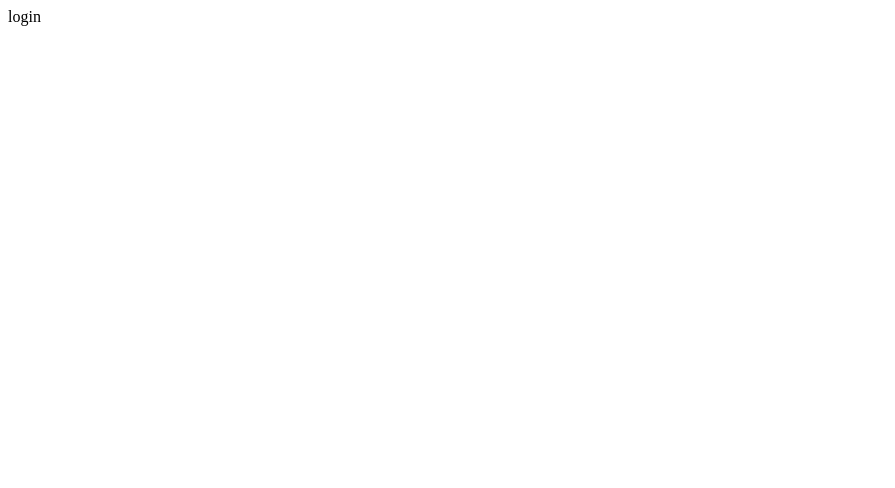
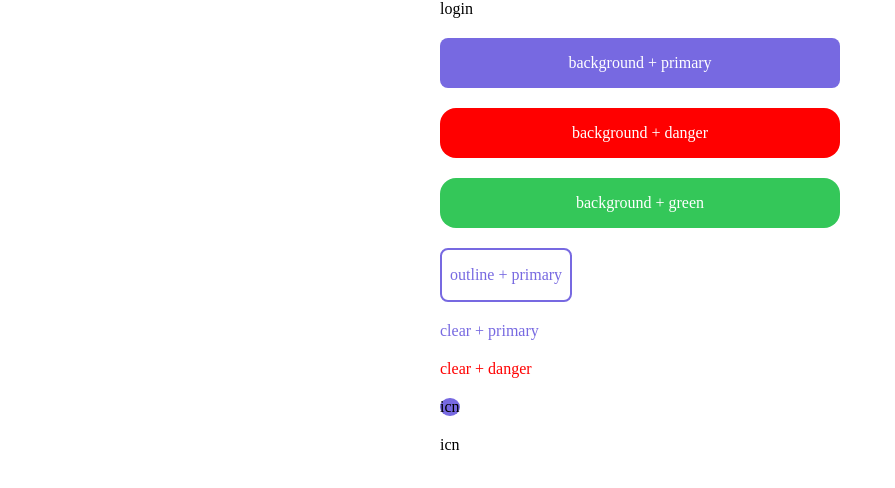
Before and after one commit to afisovvlad/chat-frontend-3, a Next.js app: page /login in a window 1280 px wide. Shown: the top 488 px of the page, without its empty margins (0-895 px from the left). Built offline with nearby package versions, Linux system fonts and the light colour scheme.

Commit message:
add button component, README file, add one rules for stylelint

```diff
--- a/app/(login)/layout.module.scss
+++ /dev/null
@@ -1,3 +0,0 @@
-.a {
-	display: inline;
-}
--- a/app/(login)/layout.tsx
+++ /dev/null
@@ -1,15 +0,0 @@
-interface IChildren {
-	children: React.ReactNode;
-}
-
-export default function Layout({ children }: IChildren) {
-	return (
-		<html lang='ru'>
-			<head></head>
-
-			<body>
-				<main className='main'>{children}</main>
-			</body>
-		</html>
-	);
-}
--- /dev/null
+++ b/app/layout.tsx
@@ -0,0 +1,19 @@
+import '@/app/styles/index.scss';
+
+export default function RootLayout({
+	children
+}: {
+	children: React.ReactNode;
+}) {
+	return (
+		<html
+			lang='ru'
+			// className={`${roboto.variable} ${openSans.variable} ${montserrat.variable} ${alumniSans.variable}`}
+		>
+			<head></head>
+			<body>
+				<main className='main'>{children}</main>
+			</body>
+		</html>
+	);
+}
--- a/src/app/styles/reset.scss
+++ b/src/app/styles/reset.scss
@@ -99,3 +99,7 @@ legend {
 input[type='file'] {
 	max-width: 100%;
 }
+
+.clear {
+	margin: 0;
+}
--- a/src/app/styles/variables/variables.scss
+++ b/src/app/styles/variables/variables.scss
@@ -1,26 +1,55 @@
-$primary-color: #7769e1;
-$danger-color: #f00;
+:root {
+	// width
+	--width-md: 768px;
+	--width-lg: 1200px;
+	--width-xl: 1440px;
 
-// используется в выбранном чате
-$primary-color: #615aa399;
+	// colors
 
-// используется для кнопки при поступающем звонке
-$green-color: #34c759;
+	--white-color: #fff;
+	--color-red: #f00;
+	--color-violet-50: #f5f6f880;
+	--color-violet-500: #7769e1;
 
-// используется при текущем звонке в шапке
-$green-light-color: #27c840;
+	// используется в выбранном чате
+	// --color-violet-600: #e4e4e4;
+	--color-violet-800: #615aa399;
 
-// используется в сообщении от себя
-$green-pale-color: #d8f5f0;
+	// используется в сообщении от себя
+	--color-green-100: #d8f5f0;
 
-// используется в основном для шрифта
-$gray-color: #747474;
+	// используется для кнопки при поступающем звонке
+	--color-green-300: #34c759;
 
-// используется в основном для шрифта
-$black-color: #1c1c1e;
+	// используется при текущем звонке в шапке
+	--color-green-500: #27c840;
 
-// используется в основном для кнопок
-$disabled-light-color: #e4e4e4;
-$disabled-dark-color: #c5c5c5;
+	// используется в основном для границ
+	--color-gray-50: #eee;
 
-$white-color: #fff;
+	// используется в основном для кнопок
+	--color-gray-200: #c5c5c5;
+	--color-gray-100: #e4e4e4;
+
+	// используется в основном для шрифта
+	--color-gray-500: #747474;
+
+	// используется в основном для заголовков
+	--color-black: #1c1c1e;
+
+	--color-primary: var(--color-violet-500);
+	--header-background: var(--color-violet-50);
+	--background-primary: var(--color-violet-50);
+	--foreground-primary: var(--color-black); // цвет заголовков
+	--foreground-secondary: var(--color-gray-500); // цвет текста
+
+	// font
+	--font-size-14: 14px;
+	--font-size-18: 18px;
+	--font-size-16: 16px;
+	--font-size-24: 24px;
+	--font-size-32: 32px;
+	--font-size-34: 34px;
+	--sidebar-width: 48px;
+	--header-height: 60px;
+}
--- /dev/null
+++ b/src/pages/Login/Login.module.scss
@@ -0,0 +1,7 @@
+.Login {
+	margin: auto;
+	display: flex;
+	flex-direction: column;
+	gap: 20px;
+	max-width: 400px;
+}
--- a/src/pages/Login/Login.tsx
+++ b/src/pages/Login/Login.tsx
@@ -1,7 +1,80 @@
+import {
+	Button,
+	ButtonColor,
+	ButtonSize,
+	ButtonTheme
+} from '@/shared/ui/Button/Button';
+import { ReactNode } from 'react';
+import cls from './Login.module.scss';
+
 interface LoginProps {
 	className?: string;
+	children?: ReactNode;
 }
 
-export const Login = ({ className }: LoginProps) => {
-	return <div className=''>login</div>;
+export const Login = ({ className, children }: LoginProps) => {
+	return (
+		<div className={cls.Login}>
+			login
+			{children}
+			<Button
+				theme={ButtonTheme.BACKGROUND}
+				color={ButtonColor.PRIMARY}
+				size={ButtonSize.L}
+			>
+				background + primary
+			</Button>
+			<Button
+				theme={ButtonTheme.BACKGROUND}
+				color={ButtonColor.DANGER}
+				size={ButtonSize.L}
+				callBtn
+			>
+				background + danger
+			</Button>
+			<Button
+				theme={ButtonTheme.BACKGROUND}
+				color={ButtonColor.GREEN}
+				size={ButtonSize.L}
+				callBtn
+			>
+				background + green
+			</Button>
+			<Button
+				theme={ButtonTheme.OUTLINE}
+				color={ButtonColor.PRIMARY}
+				size={ButtonSize.S}
+			>
+				outline + primary
+			</Button>
+			<Button
+				theme={ButtonTheme.CLEAR}
+				color={ButtonColor.PRIMARY}
+				size={ButtonSize.S}
+			>
+				clear + primary
+			</Button>
+			<Button
+				theme={ButtonTheme.CLEAR}
+				color={ButtonColor.DANGER}
+				size={ButtonSize.S}
+			>
+				clear + danger
+			</Button>
+			<Button
+				theme={ButtonTheme.CIRCLE}
+				color={ButtonColor.PRIMARY}
+				size={ButtonSize.S}
+			>
+				icn
+			</Button>
+			<Button
+				theme={ButtonTheme.CIRCLE}
+				color={ButtonColor.TRANSPARENT}
+				size={ButtonSize.S}
+			>
+				icn
+			</Button>
+		</div>
+	);
 };
--- a/src/shared/ui/Button/Button.module.scss
+++ b/src/shared/ui/Button/Button.module.scss
@@ -1,54 +1,106 @@
 .Button {
 	cursor: pointer;
+	text-align: center;
+
+	&.fs_16 {
+		font-size: var(--font-size-16);
+	}
+
+	&.fs_18 {
+		font-size: var(--font-size-18);
+	}
 }
 
 .clear {
-	background: none;
+	background: transparent;
 	outline: none;
+	border: none;
+	width: fit-content;
 
 	&.primary {
-		color: $primary-color;
+		color: var(--color-violet-500);
 	}
 
 	&.danger {
-		color: $danger-color;
+		color: var(--color-red);
 	}
 
 	&.green {
-		color: $green-color;
+		color: var(--color-green-300);
 	}
 }
 
 .outline {
 	border: 2px solid;
+	background: transparent;
+	border-radius: 8px;
+	padding: 16px 8px;
 
 	&.primary {
-		border-color: $primary-color;
+		border-color: var(--color-violet-500);
+		color: var(--color-violet-500);
 	}
 
 	&.danger {
-		border-color: $danger-color;
+		border-color: var(--color-red);
+		color: var(--color-red);
 	}
 
 	&.green {
-		border-color: $green-color;
+		border-color: var(--color-green-300);
+		color: var(--color-green-300);
 	}
 }
 
 .background {
-	padding: 15px;
+	border-radius: 8px;
+	padding: 16px 8px;
+	color: var(--white-color);
 
 	&.primary {
-		background-color: $primary-color;
+		background-color: var(--color-violet-500);
 	}
 
 	&.danger {
-		background-color: $danger-color;
+		background-color: var(--color-red);
 	}
 
 	&.green {
-		background-color: $green-color;
+		background-color: var(--color-green-300);
 	}
+
+	&.callBtn {
+		border-radius: 16px;
+	}
+
+	&.disabled {
+		background-color: var(--color-gray-100);
+		color: var(--disabled-dark-color);
+	}
+
+	&.size_s {
+		border-radius: 4px;
+	}
+}
+
+.circle {
+	border-radius: 50% !important;
+
+	&.primary {
+		background: var(--color-violet-500);
+	}
+
+	&.danger {
+		background: var(--color-red);
+	}
+
+	&.green {
+		background: var(--color-green-300);
+	}
+}
+
+.transparent {
+	background: transparent;
 }
 
 .size_s {
--- a/src/shared/ui/Button/Button.tsx
+++ b/src/shared/ui/Button/Button.tsx
@@ -5,21 +5,29 @@ import cls from './Button.module.scss';
 export enum ButtonColor {
 	PRIMARY = 'primary',
 	DANGER = 'danger',
-	GREEN = 'green'
+	GREEN = 'green',
+	TRANSPARENT = 'transparent'
 }
 
 export enum ButtonTheme {
 	CLEAR = 'clear',
 	OUTLINE = 'outline',
-	DISABLED = 'disabled',
 	BACKGROUND = 'background',
-	BACKGROUND_DISABLED = 'backgroundDisabled'
+	// преимущественно для кнопок внутри которых есть иконка
+	CIRCLE = 'circle'
 }
 
 export enum ButtonSize {
+	// в основном для кнопок в модалках
 	S = 'size_s',
 	M = 'size_m',
+	// в основном для кнопок на всю ширину родителя
 	L = 'size_l'
+}
+
+export enum ButtonFontSize {
+	S = 'fs_16',
+	M = 'fs_18'
 }
 
 interface ButtonProps {
@@ -27,7 +35,13 @@ interface ButtonProps {
 	color?: ButtonColor;
 	theme?: ButtonTheme;
 	size?: ButtonSize;
+	fontSize?: ButtonFontSize;
 	disabled?: boolean;
+	callBtn?: boolean;
+	widthDesktop?: string;
+	heightDesktop?: string;
+	widthMobile?: string;
+	heightMobile?: string;
 	children?: ReactNode;
 }
 
@@ -37,7 +51,13 @@ export const Button = (props: ButtonProps) => {
 		color = ButtonColor.PRIMARY,
 		theme = ButtonTheme.BACKGROUND,
 		size = ButtonSize.L,
-		disabled,
+		fontSize = ButtonFontSize.S,
+		disabled = false,
+		callBtn = false,
+		widthDesktop,
+		heightDesktop,
+		widthMobile,
+		heightMobile,
 		children
 	} = props;
 
@@ -45,11 +65,25 @@ export const Button = (props: ButtonProps) => {
 		[cls[theme]]: true,
 		[cls[color]]: true,
 		[cls[size]]: true,
+		[cls[fontSize]]: true,
+		[cls.callBtn]: callBtn,
 		[cls.disabled]: disabled
 	};
 
+	const buttonStyles = {
+		width: widthDesktop || undefined,
+		height: heightDesktop || undefined,
+		'@media (maxWidth: 768px)': {
+			width: widthMobile || undefined,
+			height: heightMobile || undefined
+		}
+	};
+
 	return (
-		<button className={classNames(cls.Button, mods, [className])}>
+		<button
+			className={classNames(cls.Button, mods, [className])}
+			style={buttonStyles}
+		>
 			{children}
 		</button>
 	);
```
Also changed, not shown: .stylelintrc.json, src/shared/ui/Button/README.md (added).
